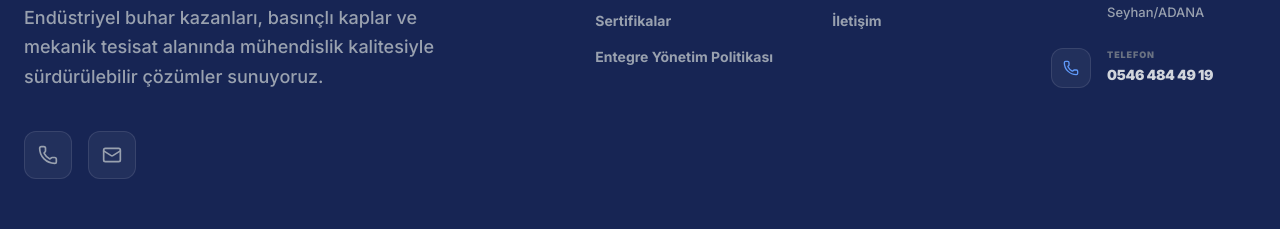
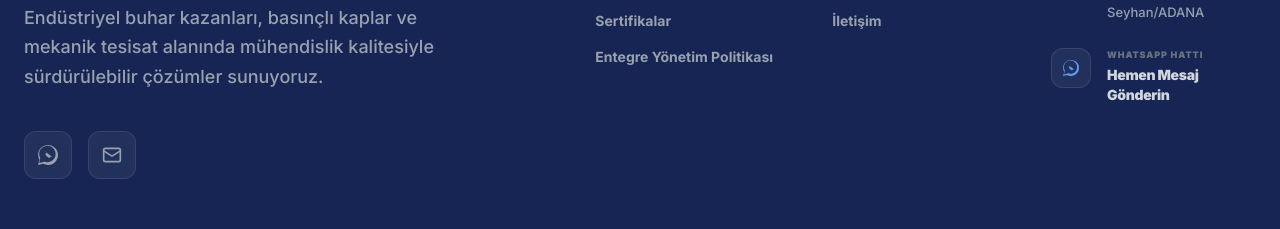
Before and after one commit to talhaff/Yaman_Kazan, a Next.js app: page /iletisim in a window 1280 px wide. Shown: the part 2256-2485 px from the top of the page. Built offline with nearby package versions, Linux system fonts and the light colour scheme.

Commit message:
feat: add WhatsApp contact option and update translations for clarity

```diff
--- a/src/app/(site)/iletisim/IletisimClient.tsx
+++ b/src/app/(site)/iletisim/IletisimClient.tsx
@@ -6,6 +6,16 @@ import ContactForm from "@/components/contact/ContactForm";
 import { CONTACT_INFO } from "@/lib/constants";
 import { motion } from "framer-motion";
 import { useTranslation } from "@/lib/LanguageContext";
+
+const WhatsAppIcon = ({ className }: { className?: string }) => (
+  <svg
+    viewBox="0 0 24 24"
+    fill="currentColor"
+    className={className}
+  >
+    <path d="M.057 24l1.687-6.163c-1.041-1.804-1.588-3.849-1.587-5.946C.06 5.348 5.397.01 12.008.01c3.202.001 6.212 1.246 8.477 3.514 2.266 2.268 3.507 5.28 3.505 8.484-.004 6.657-5.34 11.997-11.953 11.997-2.005-.001-3.973-.502-5.713-1.458L0 24zm6.59-4.846c1.6.95 3.188 1.449 4.625 1.451 5.437.002 9.851-4.403 9.854-9.842.002-2.635-1.02-5.11-2.885-6.974C16.376 1.947 13.9 .924 11.27.924c-5.44 0-9.858 4.406-9.86 9.848-.001 1.702.449 3.361 1.309 4.815L1.616 21.6l6.031-1.582zM18.06 14.93c-.33-.165-1.937-.957-2.234-1.063-.3-.11-.517-.165-.73.165-.213.33-.825 1.063-1.012 1.28-.187.217-.375.242-.705.077c-.33-.165-1.393-.513-2.653-1.64-1-.89-1.674-1.99-1.872-2.33-.198-.33-.022-.508.143-.672.15-.147.33-.385.495-.578.165-.193.22-.33.33-.55.11-.22.055-.413-.028-.578-.083-.165-.73-1.76-1-.242-.265-.605-.56-1.2-.56-.63 0-1.155-.03-1.265-.083-.11-.055-.22-.083-.33-.083-.11 0-.275.04-.413.193-.138.15-.523.51-.523 1.24s.536 1.43.612 1.54c.077.11 1.055 1.612 2.556 2.26.357.155.636.248.854.318.36.113.686.097.944.06.288-.04.88-.36 1.004-.707.125-.347.125-.644.088-.707-.037-.063-.165-.1-.495-.265z" />
+  </svg>
+);
 
 export default function IletisimClient() {
   const { t } = useTranslation();
@@ -41,10 +51,10 @@ export default function IletisimClient() {
                     link: "https://www.google.com/maps/search/?api=1&query=Yeşiloba+Mah.+Şehit+Pilot+Fehmi+Alemdar+Bulv.+No:+134/Z27+Seyhan/ADANA"
                   },
                   {
-                    icon: Phone,
-                    title: t("contact.phone"),
-                    content: CONTACT_INFO.phone,
-                    link: `tel:${CONTACT_INFO.phoneRaw}`
+                    icon: WhatsAppIcon,
+                    title: t("contact.whatsapp"),
+                    content: t("contact.whatsappDetail"),
+                    link: CONTACT_INFO.whatsapp
                   },
                   {
                     icon: Mail,
--- a/src/components/layout/Footer.tsx
+++ b/src/components/layout/Footer.tsx
@@ -6,6 +6,16 @@ import { Phone, Mail, MapPin } from "lucide-react";
 import { CONTACT_INFO } from "@/lib/constants";
 import { usePathname } from "next/navigation";
 import { useTranslation } from "@/lib/LanguageContext";
+
+const WhatsAppIcon = ({ className }: { className?: string }) => (
+  <svg
+    viewBox="0 0 24 24"
+    fill="currentColor"
+    className={className}
+  >
+    <path d="M.057 24l1.687-6.163c-1.041-1.804-1.588-3.849-1.587-5.946C.06 5.348 5.397.01 12.008.01c3.202.001 6.212 1.246 8.477 3.514 2.266 2.268 3.507 5.28 3.505 8.484-.004 6.657-5.34 11.997-11.953 11.997-2.005-.001-3.973-.502-5.713-1.458L0 24zm6.59-4.846c1.6.95 3.188 1.449 4.625 1.451 5.437.002 9.851-4.403 9.854-9.842.002-2.635-1.02-5.11-2.885-6.974C16.376 1.947 13.9 .924 11.27.924c-5.44 0-9.858 4.406-9.86 9.848-.001 1.702.449 3.361 1.309 4.815L1.616 21.6l6.031-1.582zM18.06 14.93c-.33-.165-1.937-.957-2.234-1.063-.3-.11-.517-.165-.73.165-.213.33-.825 1.063-1.012 1.28-.187.217-.375.242-.705.077c-.33-.165-1.393-.513-2.653-1.64-1-.89-1.674-1.99-1.872-2.33-.198-.33-.022-.508.143-.672.15-.147.33-.385.495-.578.165-.193.22-.33.33-.55.11-.22.055-.413-.028-.578-.083-.165-.73-1.76-1-.242-.265-.605-.56-1.2-.56-.63 0-1.155-.03-1.265-.083-.11-.055-.22-.083-.33-.083-.11 0-.275.04-.413.193-.138.15-.523.51-.523 1.24s.536 1.43.612 1.54c.077.11 1.055 1.612 2.556 2.26.357.155.636.248.854.318.36.113.686.097.944.06.288-.04.88-.36 1.004-.707.125-.347.125-.644.088-.707-.037-.063-.165-.1-.495-.265z" />
+  </svg>
+);
 
 export default function Footer() {
   const pathname = usePathname();
@@ -61,10 +71,12 @@ export default function Footer() {
             </p>
             <div className="flex gap-4">
               <a
-                href={`tel:${CONTACT_INFO.phoneRaw}`}
-                className="w-12 h-12 rounded-xl bg-white/5 border border-white/10 flex items-center justify-center hover:bg-primary-800 hover:border-primary-800 transition-all group"
+                href={CONTACT_INFO.whatsapp}
+                target="_blank"
+                rel="noopener noreferrer"
+                className="w-12 h-12 rounded-xl bg-white/5 border border-white/10 flex items-center justify-center hover:bg-[#25D366] hover:border-[#25D366] transition-all group"
               >
-                <Phone className="h-5 w-5 text-gray-400 group-hover:text-white transition-colors" />
+                <WhatsAppIcon className="h-5 w-5 text-gray-400 group-hover:text-white transition-colors" />
               </a>
               <a
                 href={`mailto:${CONTACT_INFO.email}`}
@@ -129,15 +141,22 @@ export default function Footer() {
                   </span>
                 </li>
                 <li className="flex gap-4 group">
-                  <div className="w-10 h-10 rounded-xl bg-white/5 border border-white/10 flex items-center justify-center shrink-0 group-hover:bg-primary-800 group-hover:border-primary-800 transition-all">
-                    <Phone className="h-4 w-4 text-primary-400 group-hover:text-white transition-colors" />
-                  </div>
-                  <div className="flex flex-col">
-                    <span className="text-[9px] font-black uppercase tracking-widest text-gray-500 mb-1">{t("nav.phone")}</span>
-                    <a href={`tel:${CONTACT_INFO.phoneRaw}`} className="text-gray-300 hover:text-white transition-colors text-sm font-black tracking-tight">
-                      {CONTACT_INFO.phone}
-                    </a>
-                  </div>
+                  <a
+                    href={CONTACT_INFO.whatsapp}
+                    target="_blank"
+                    rel="noopener noreferrer"
+                    className="flex gap-4 w-full"
+                  >
+                    <div className="w-10 h-10 rounded-xl bg-white/5 border border-white/10 flex items-center justify-center shrink-0 group-hover:bg-[#25D366] group-hover:border-[#25D366] transition-all">
+                      <WhatsAppIcon className="h-4 w-4 text-primary-400 group-hover:text-white transition-colors" />
+                    </div>
+                    <div className="flex flex-col">
+                      <span className="text-[9px] font-black uppercase tracking-widest text-gray-500 mb-1">{t("contact.whatsapp")}</span>
+                      <span className="text-gray-300 group-hover:text-white transition-colors text-sm font-black tracking-tight">
+                        {t("contact.whatsappDetail")}
+                      </span>
+                    </div>
+                  </a>
                 </li>
               </ul>
             </div>
--- a/src/lib/LanguageContext.tsx
+++ b/src/lib/LanguageContext.tsx
@@ -155,6 +155,8 @@ const translations = {
     "contact.title1": "HAYALİNİZDEKİ PROJEYİ BİRLİKTE GERÇEKLEŞTİRELİM.",
     "contact.address": "Atölye & Ofis",
     "contact.phone": "Telefon Hattı",
+    "contact.whatsapp": "WhatsApp Hattı",
+    "contact.whatsappDetail": "Hemen Mesaj Gönderin",
     "contact.email": "E-Posta Adresi",
     "contact.hours": "Çalışma Saatleri",
     "contact.hoursDetail": "Pazartesi - Cumartesi: 08:30 - 18:30",
@@ -372,6 +374,8 @@ const translations = {
     "contact.title1": "LET'S REALIZE YOUR DREAM PROJECT TOGETHER.",
     "contact.address": "Workshop & Office",
     "contact.phone": "Phone Line",
+    "contact.whatsapp": "WhatsApp Line",
+    "contact.whatsappDetail": "Send Message Now",
     "contact.email": "E-Mail Address",
     "contact.hours": "Working Hours",
     "contact.hoursDetail": "Monday - Saturday: 08:30 - 18:30",
--- a/src/lib/constants.ts
+++ b/src/lib/constants.ts
@@ -1,7 +1,7 @@
 export const CONTACT_INFO = {
   phone: "0546 484 49 19",
   phoneRaw: "905464844919",
-  whatsapp: "#", // WhatsApp kaldırıldı
+  whatsapp: "https://wa.me/905464844919",
   email: "yaman@yamankazan.com",
   address: "Yeşiloba Mah. Şehit Pilot Fehmi Alemdar Bulv. No: 134/Z27 Efer 4 San. Sitesi Seyhan/ADANA",
   owner: "Yunus Yaman",
```
Also changed, not shown: src/components/services/ServiceDetailClient.tsx (+13 -13 lines).
